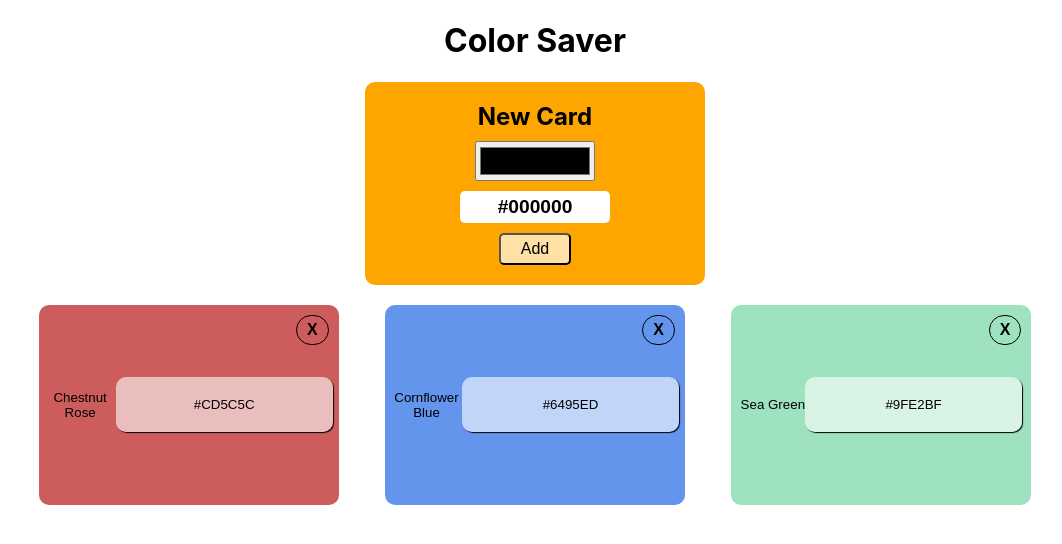
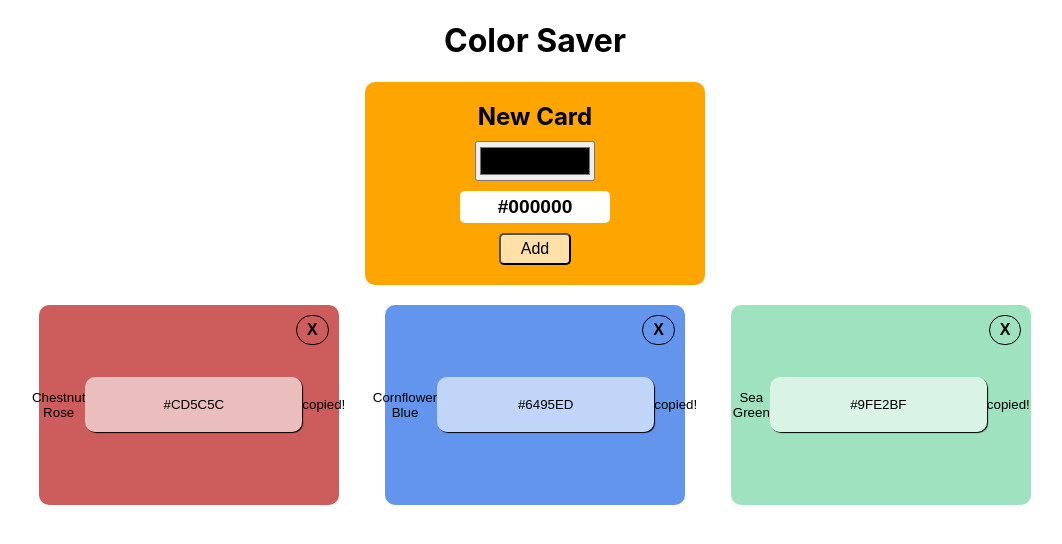
Before and after one commit to s-kond/color-saver, a React (Create React App) app: page / in a window 1280 px wide. Shown: the top 544 px of the page, without its empty margins (105-1167 px from the left). Built offline with nearby package versions, Linux system fonts and the light colour scheme.

Commit message:
add "copied!"-tag

```diff
--- a/src/components/ColorCard.js/ColorCard.js
+++ b/src/components/ColorCard.js/ColorCard.js
@@ -1,19 +1,31 @@
 import "./ColorCard.css"
 
 export function ColorCard({colors, onHandleDelete, onHandleEdit}) {
-    function copyCode(input){
+    function copyCode(event, input){
         try {
             console.log(input);
             navigator.clipboard.writeText(input);
+            showCopiedTag(event);
          } catch (error) {
              console.log(error.message)
          }
     }
 
+    //Funktion von MDN adaptiert: https://developer.mozilla.org/en-US/docs/Web/CSS/CSS_Animations/Tips
+    function showCopiedTag(event) {
+        //hiermit wird das p-element "copied!" angesteuert:
+        event.target.children[3].classList = "copied-message";
+        requestAnimationFrame((time) => {
+          requestAnimationFrame((time) => {
+            event.target.children[3].classList = "copied-message hidden";
+          });
+        });
+      }
+
     return (
         colors.map((entry) => {
             return (
-                <button className='color-container__card' onClick={()=> copyCode(entry.color)} style={{backgroundColor: entry.color}}>
+                <button className='color-container__card' onClick={(event)=> copyCode(event, entry.color)} style={{backgroundColor: entry.color}}>
                     <p className="colorName">{entry.name}</p>
                     <input type="text" className="colorText-input"
                         value={entry.color} onInput={(event)=>onHandleEdit(event, entry.id, event.target.value)}
@@ -21,6 +33,7 @@ export function ColorCard({colors, onHandleDelete, onHandleEdit}) {
                     <button type="button" className="delete-button"
                         onClick={(event)=>onHandleDelete(event, entry.id)}
                     >X</button>
+                    <p className="copied-message hidden">copied!</p>
                 </button>
             )
         })
```
